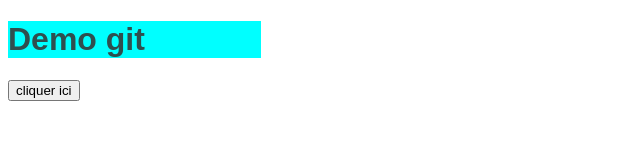
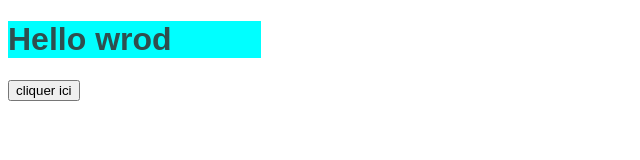
Before and after one commit to ahmedDahliz/Demo, a plain HTML site: page index.html in a window 1280 px wide. Shown: the whole page, without its empty margins (0-640 px from the left). Drawn offline with Linux system fonts and the light colour scheme.

Commit message:
changement de text

```diff
--- a/index.html
+++ b/index.html
@@ -8,7 +8,7 @@
     <link rel="stylesheet" href="style.css">
 </head>
 <body>
-    <h1>Demo git</h1>
+    <h1>Hello wrod</h1>
     <button onclick="changStyle()">cliquer ici</button>
 
     <script src="script.js"></script>
```
